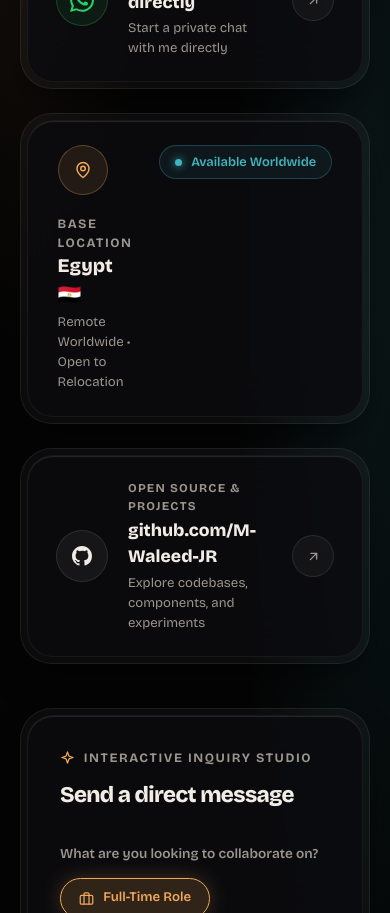
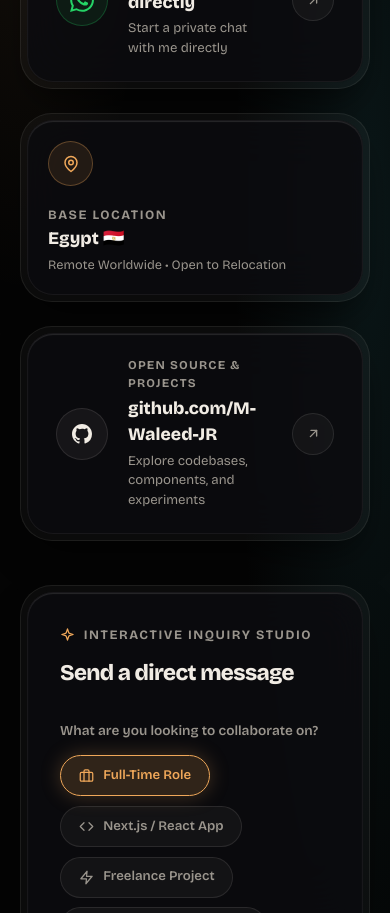
Before and after one commit to M-Waleed-JR/Portfolio, a Next.js app: page / in a window 390 px wide. Shown: the part 7460-8373 px from the top of the page. Built offline with nearby package versions, Linux system fonts and the light colour scheme; no server answers.

Commit message:
fixing some Responsive problems

```diff
--- a/src/components/Contact/Contact.jsx
+++ b/src/components/Contact/Contact.jsx
@@ -297,14 +297,6 @@
                       Remote Worldwide • Open to Relocation
                     </p>
                   </div>
-                </div>
-
-                <div className={styles.locationBadge}>
-                  <span
-                    className={styles.locationBadgeDot}
-                    aria-hidden="true"
-                  />
-                  <span>Available Worldwide</span>
                 </div>
               </div>
             </div>
--- a/src/components/Contact/Contact.module.css
+++ b/src/components/Contact/Contact.module.css
@@ -361,28 +361,30 @@
 .btnIcon {
   flex-shrink: 0;
 }
-
 /* Location Card */
 .locationCard .bezelInner {
-  padding: 1.5rem 1.85rem;
+  padding: 1.25rem;
   display: flex;
-  align-items: center;
-  justify-content: space-between;
-  gap: 1.25rem;
+  flex-direction: column;
+  align-items: flex5;
+  align-items: flex-start;
+  justify-content: flex-start;
+  gap: 1rem;
 }
 
 .locationLeft {
   display: flex;
   align-items: center;
-  gap: 1.25rem;
+  gap: 1rem;
+  width: 100%;
 }
 
 .locationIconWrap {
   display: flex;
   align-items: center;
   justify-content: center;
-  width: 50px;
-  height: 50px;
+  width: 45px;
+  height: 45px;
   border-radius: 50%;
   background: rgba(240, 168, 90, 0.1);
   border: 1px solid rgba(240, 168, 90, 0.3);
@@ -391,14 +393,15 @@
 }
 
 .locationTitle {
-  font-size: 1.2rem;
+  font-size: 1.1rem;
   font-weight: 800;
   color: var(--bone);
-  margin: 0 0 0.2rem;
+  margin: 0 0 0.15rem;
+  white-space: nowrap;
 }
 
 .locationDetail {
-  font-size: 0.825rem;
+  font-size: 0.8rem;
   color: var(--ash);
   margin: 0;
 }
@@ -406,23 +409,40 @@
 .locationBadge {
   display: inline-flex;
   align-items: center;
-  gap: 0.55rem;
-  padding: 0.4rem 0.95rem;
+  gap: 0.5rem;
+  padding: 0.35rem 0.85rem;
   border-radius: 9999px;
   background: rgba(63, 181, 192, 0.08);
   border: 1px solid rgba(63, 181, 192, 0.28);
   color: var(--lagoon);
-  font-size: 0.8rem;
+  font-size: 0.75rem;
   font-weight: 600;
-  flex-shrink: 0;
+  align-self: flex-start;
 }
 
 .locationBadgeDot {
-  width: 7px;
-  height: 7px;
+  width: 6px;
+  height: 6px;
   border-radius: 50%;
   background: var(--lagoon);
   box-shadow: 0 0 8px var(--lagoon);
+}
+
+@media (min-width: 768px) {
+  .locationCard .bezelInner {
+    flex-direction: row;
+    align-items: center;
+    justify-content: space-between;
+    padding: 1.5rem 1.85rem;
+  }
+
+  .locationTitle {
+    font-size: 1.2rem;
+  }
+
+  .locationBadge {
+    align-self: auto;
+  }
 }
 
 /* GitHub Card */
```
